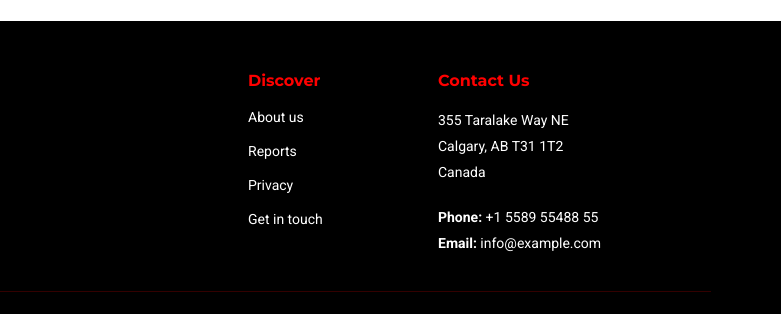
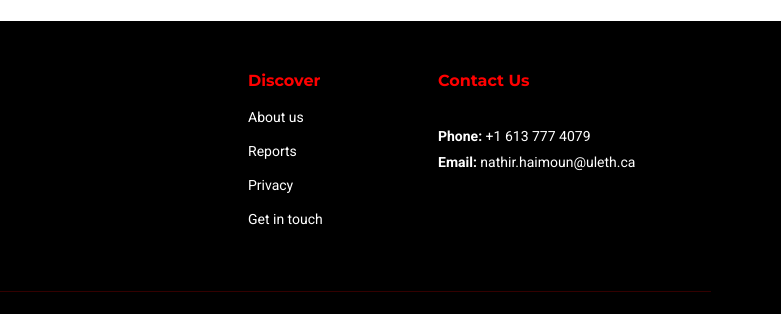
Before and after one commit to pypyguru/MC-Website, a plain HTML site: page privacy.html in a window 1280 px wide. Shown: the part 2625-2939 px from the top of the page, 499-1280 px from the left. Drawn offline with Linux system fonts and the light colour scheme.

Commit message:
Update privacy.html

```diff
--- a/privacy.html
+++ b/privacy.html
@@ -84,7 +84,7 @@
                 any third-party content, you should read their posted privacy policy information about
                 how they collect and use personal information. <strong>This Privacy Policy does not
                                     apply to any of your activities after you leave our site.</strong></p>
-                            </p>
+
 
               <h3 style='color:red'>Information We Collect</h3>
               <p>Information we collect falls into one of two categories: <strong>"voluntarily
@@ -240,11 +240,9 @@
 
           <div class="col-lg-3 col-md-12 footer-contact text-center text-md-start">
             <h4>Contact Us</h4>
-                        <p>355 Taralake Way NE</p>
-                        <p>Calgary, AB T31 1T2</p>
-                        <p>Canada</p>
-                        <p class="mt-4"><strong>Phone:</strong> <span>+1 5589 55488 55</span></p>
-                        <p><strong>Email:</strong> <span>info@example.com</span></p>
+            <p class="mt-4"><strong>Phone:</strong> <span>+1 613 777 4079</span></p>
+
+            <p><strong>Email:</strong> <span>nathir.haimoun@uleth.ca</span></p>
           </div>
         </div>
       </div>
```
Lines whose indentation alone changed are shown as unchanged.
